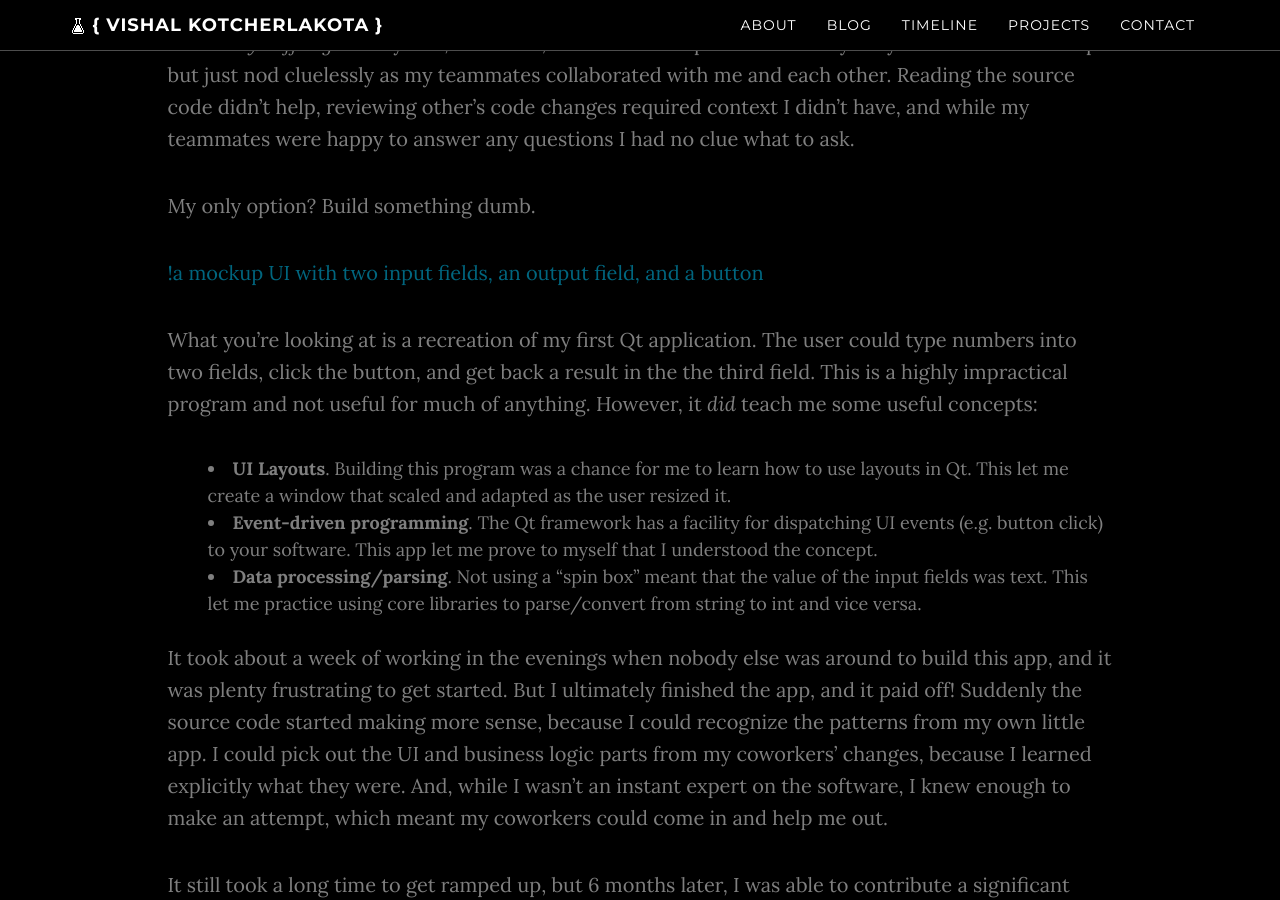
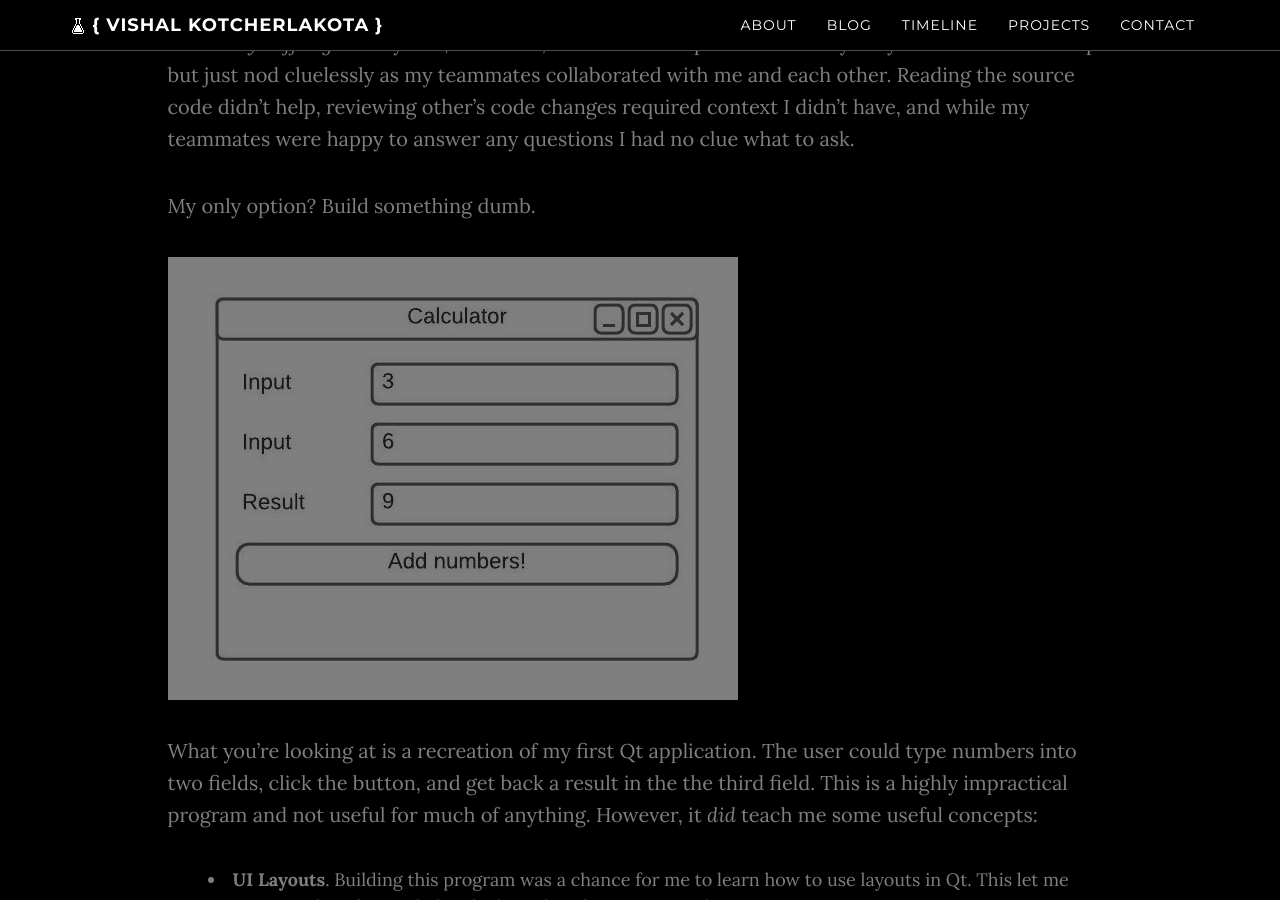
Before and after one commit to dishbreak/dishbreak.github.io, a Jekyll site: the page built from _posts/2022-01-24-build-something-dumb.md, in a window 1280 px wide and 900 px high, scrolled down 873 px. Built offline with Jekyll 4.4.1, drawn with Linux system fonts in a browser that asks for light colours; nearby versions of some CDN libraries; comment, search, counter and statistics services are not loaded; a style sheet for code colours, icons or effects is not loaded.

Commit message:
fix image link

```diff
--- a/_posts/2022-01-24-build-something-dumb.md
+++ b/_posts/2022-01-24-build-something-dumb.md
@@ -14,7 +14,7 @@ My first few weeks on the job were miserable. Our build system and installation
 
 My only option? Build something dumb.
 
-[!a mockup UI with two input fields, an output field, and a button](/img/build-something-dumb/dumb-calc.jpeg)
+![a mockup UI with two input fields, an output field, and a button](/img/build-something-dumb/dumb-calc.jpeg)
 
 What you're looking at is a recreation of my first Qt application. The user could type numbers into two fields, click the button, and get back a result in the the third field. This is a highly impractical program and not useful for much of anything. However, it _did_ teach me some useful concepts:
 
```
